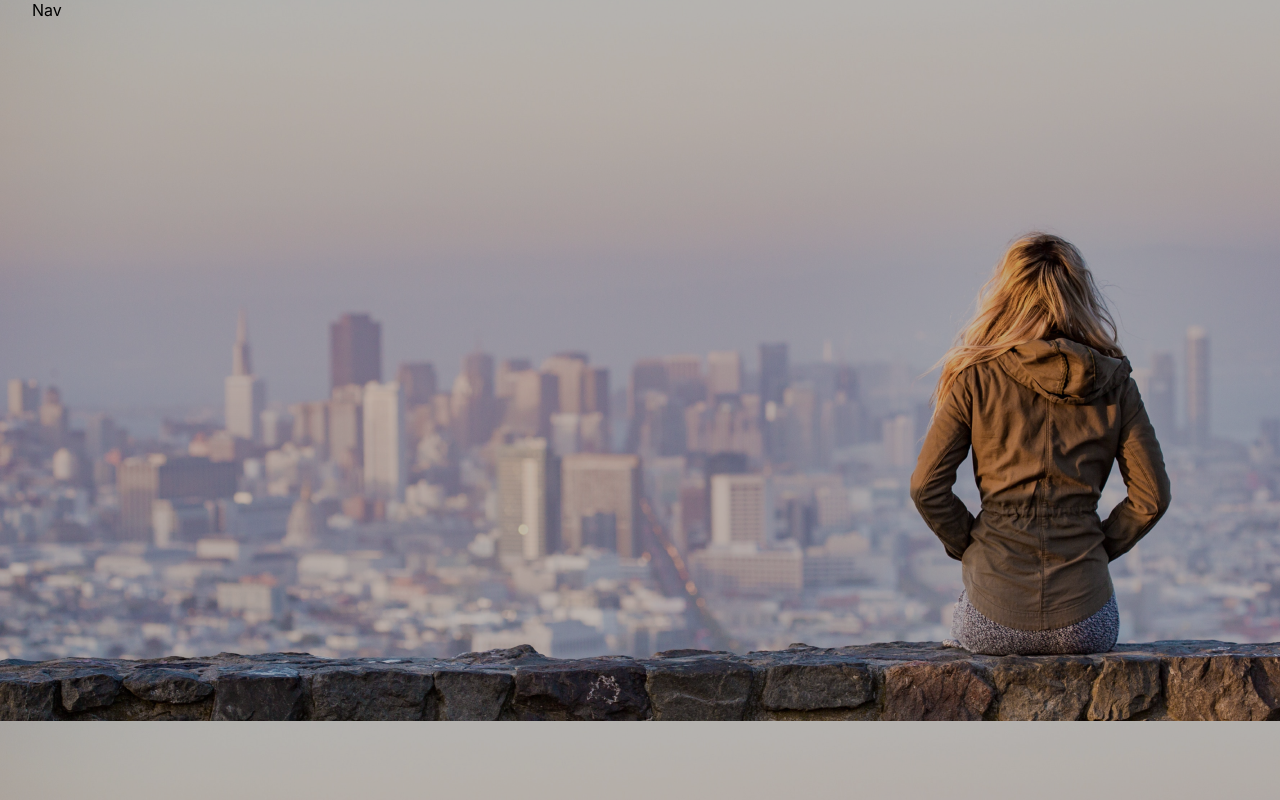
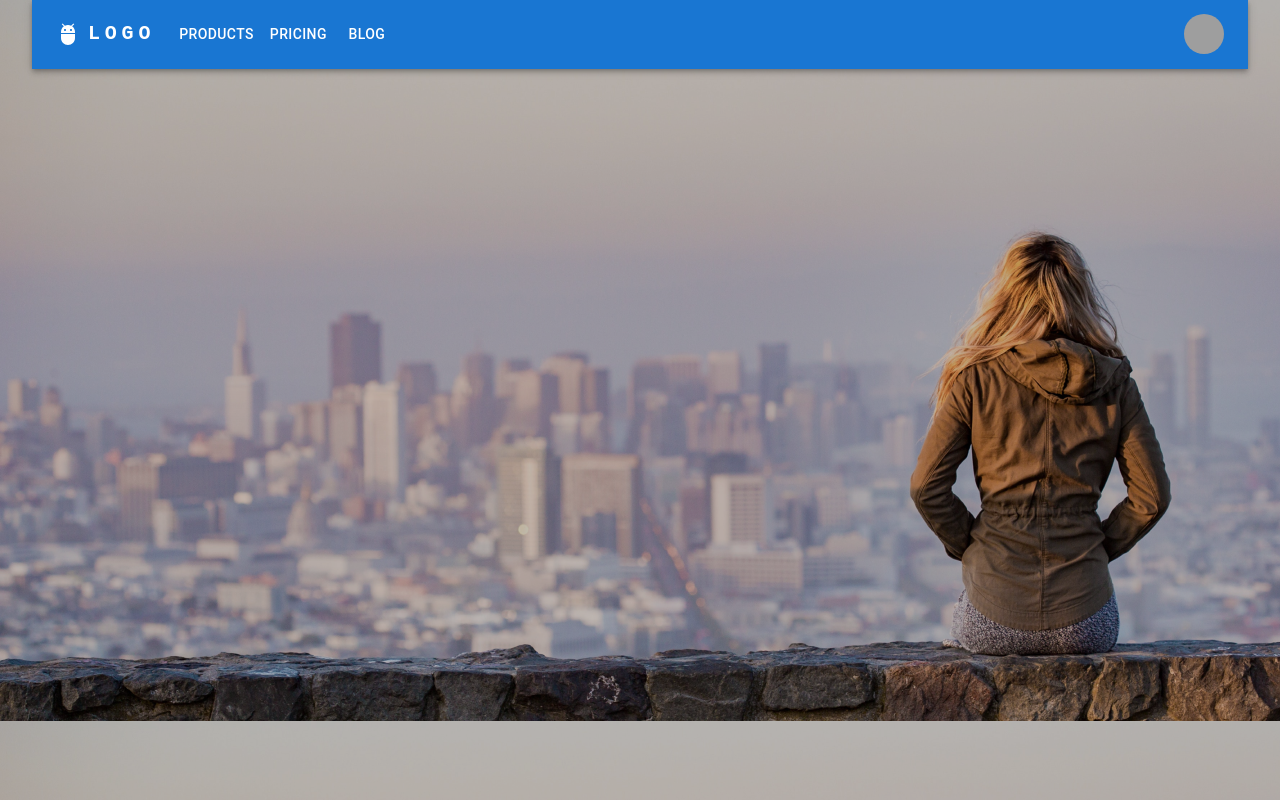
Before and after one commit to ShishirShekhar/CollegeGrahasthi, a React (Create React App) app in the folder client/: page / in a window 1280 px wide. Built offline with nearby package versions, Linux system fonts and the light colour scheme; grey boxes are pictures that could not be loaded.

Commit message:
add appbar from material UI

```diff
--- a/client/src/components/Global/Nav.jsx
+++ b/client/src/components/Global/Nav.jsx
@@ -1,9 +1,164 @@
-import React from 'react'
+import { useState } from "react";
+import {
+    AppBar,
+    Avatar,
+    Box,
+    Button,
+    Container,
+    IconButton,
+    Menu,
+    MenuItem,
+    Toolbar,
+    Tooltip,
+    Typography,
+} from "@mui/material";
+import MenuIcon from "@mui/icons-material/Menu";
+import AdbIcon from "@mui/icons-material/Adb";
+
+const pages = ["Products", "Pricing", "Blog"];
+const settings = ["Profile", "Account", "Dashboard", "Logout"];
 
 const Nav = () => {
+  const [anchorElNav, setAnchorElNav] = useState(null);
+  const [anchorElUser, setAnchorElUser] = useState(null);
+
+  const handleOpenNavMenu = (event) => {
+    setAnchorElNav(event.currentTarget);
+  };
+  const handleOpenUserMenu = (event) => {
+    setAnchorElUser(event.currentTarget);
+  };
+
+  const handleCloseNavMenu = () => {
+    setAnchorElNav(null);
+  };
+
+  const handleCloseUserMenu = () => {
+    setAnchorElUser(null);
+  };
+
   return (
-    <div>Nav</div>
-  )
+    <AppBar position="static">
+      <Container maxWidth="xl">
+        <Toolbar disableGutters>
+          <AdbIcon sx={{ display: { xs: "none", md: "flex" }, mr: 1 }} />
+          <Typography
+            variant="h6"
+            noWrap
+            component="a"
+            href="/"
+            sx={{
+              mr: 2,
+              display: { xs: "none", md: "flex" },
+              fontFamily: "monospace",
+              fontWeight: 700,
+              letterSpacing: ".3rem",
+              color: "inherit",
+              textDecoration: "none",
+            }}
+          >
+            LOGO
+          </Typography>
+
+          <Box sx={{ flexGrow: 1, display: { xs: "flex", md: "none" } }}>
+            <IconButton
+              size="large"
+              aria-label="account of current user"
+              aria-controls="menu-appbar"
+              aria-haspopup="true"
+              onClick={handleOpenNavMenu}
+              color="inherit"
+            >
+              <MenuIcon />
+            </IconButton>
+            <Menu
+              id="menu-appbar"
+              anchorEl={anchorElNav}
+              anchorOrigin={{
+                vertical: "bottom",
+                horizontal: "left",
+              }}
+              keepMounted
+              transformOrigin={{
+                vertical: "top",
+                horizontal: "left",
+              }}
+              open={Boolean(anchorElNav)}
+              onClose={handleCloseNavMenu}
+              sx={{
+                display: { xs: "block", md: "none" },
+              }}
+            >
+              {pages.map((page) => (
+                <MenuItem key={page} onClick={handleCloseNavMenu}>
+                  <Typography textAlign="center">{page}</Typography>
+                </MenuItem>
+              ))}
+            </Menu>
+          </Box>
+          <AdbIcon sx={{ display: { xs: "flex", md: "none" }, mr: 1 }} />
+          <Typography
+            variant="h5"
+            noWrap
+            component="a"
+            href="/"
+            sx={{
+              mr: 2,
+              display: { xs: "flex", md: "none" },
+              flexGrow: 1,
+              fontFamily: "monospace",
+              fontWeight: 700,
+              letterSpacing: ".3rem",
+              color: "inherit",
+              textDecoration: "none",
+            }}
+          >
+            LOGO
+          </Typography>
+          <Box sx={{ flexGrow: 1, display: { xs: "none", md: "flex" } }}>
+            {pages.map((page) => (
+              <Button
+                key={page}
+                onClick={handleCloseNavMenu}
+                sx={{ my: 2, color: "white", display: "block" }}
+              >
+                {page}
+              </Button>
+            ))}
+          </Box>
+
+          <Box sx={{ flexGrow: 0 }}>
+            <Tooltip title="Open settings">
+              <IconButton onClick={handleOpenUserMenu} sx={{ p: 0 }}>
+                <Avatar alt="Remy Sharp" src="/static/images/avatar/2.jpg" />
+              </IconButton>
+            </Tooltip>
+            <Menu
+              sx={{ mt: "45px" }}
+              id="menu-appbar"
+              anchorEl={anchorElUser}
+              anchorOrigin={{
+                vertical: "top",
+                horizontal: "right",
+              }}
+              keepMounted
+              transformOrigin={{
+                vertical: "top",
+                horizontal: "right",
+              }}
+              open={Boolean(anchorElUser)}
+              onClose={handleCloseUserMenu}
+            >
+              {settings.map((setting) => (
+                <MenuItem key={setting} onClick={handleCloseUserMenu}>
+                  <Typography textAlign="center">{setting}</Typography>
+                </MenuItem>
+              ))}
+            </Menu>
+          </Box>
+        </Toolbar>
+      </Container>
+    </AppBar>
+  );
 }
-
-export default Nav
+export default Nav;
```
